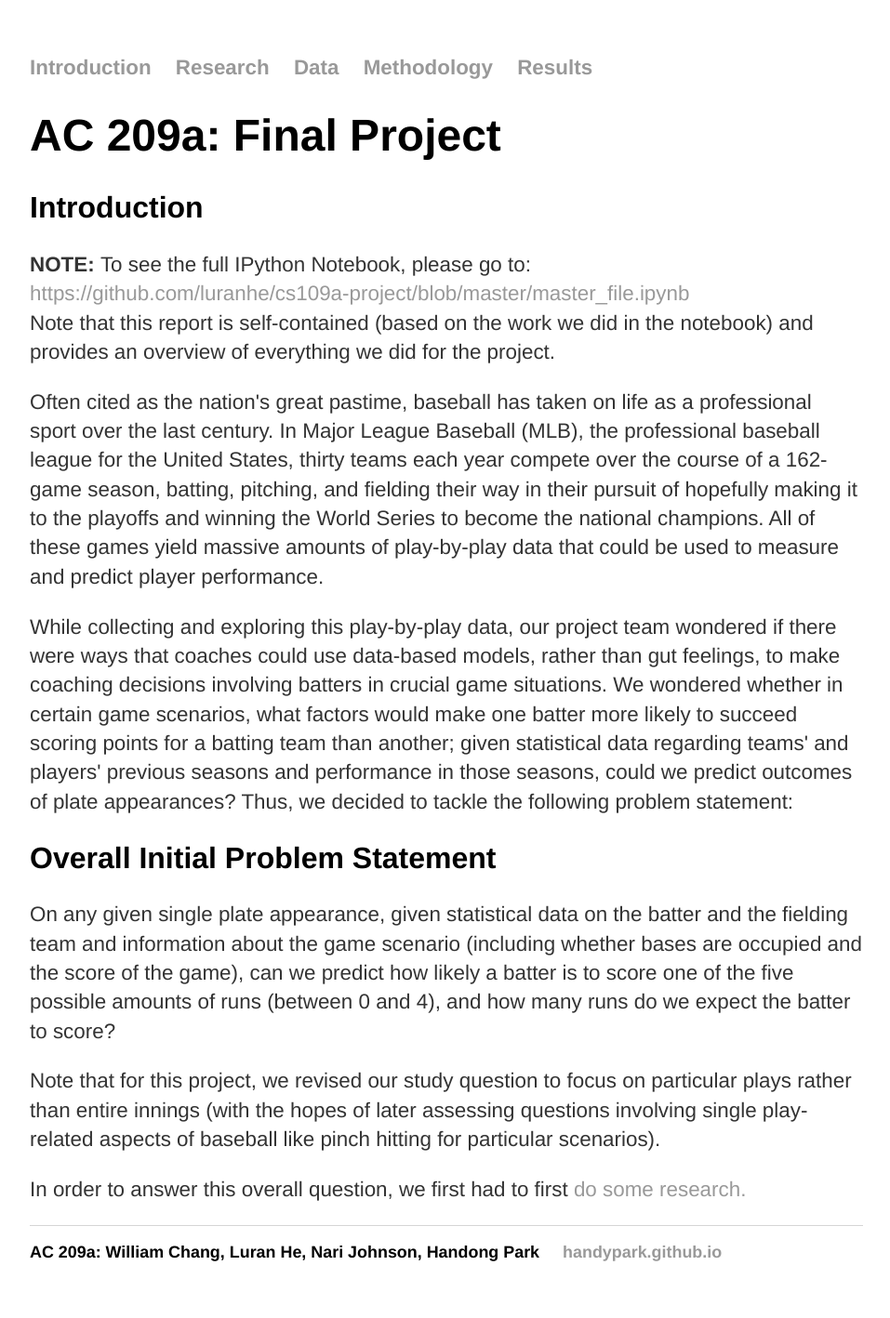
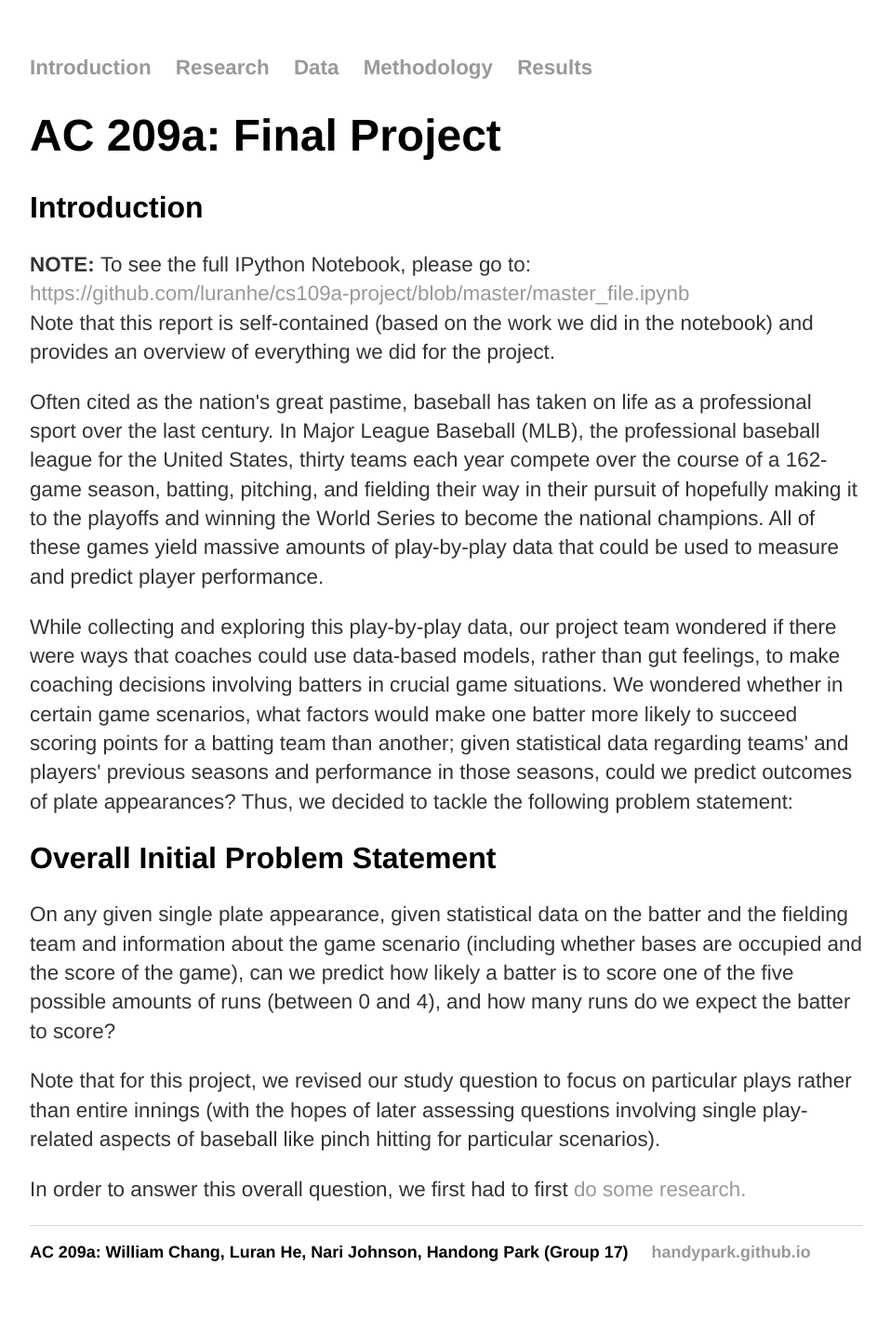
Before and after one commit to handypark/handypark.github.io, a Jekyll site: the page built from index.html, in a window 1280 px wide. Shown: the whole page at 93% size, without its empty margins (160-1117 px from the left). Built offline with Jekyll 4.4.1, drawn with Linux system fonts in a browser that asks for light colours.

Commit message:
Update default.html

```diff
--- a/_layouts/default.html
+++ b/_layouts/default.html
@@ -22,7 +22,7 @@
 		</div><!-- /.container -->
 		<footer>
     		<ul>
-			<li>AC 209a: William Chang, Luran He, Nari Johnson, Handong Park</li>
+			<li>AC 209a: William Chang, Luran He, Nari Johnson, Handong Park (Group 17)</li>
         		<li><a href="https://handypark.github.io">handypark.github.io</a></li>
 		</ul>
 		</footer>
```
